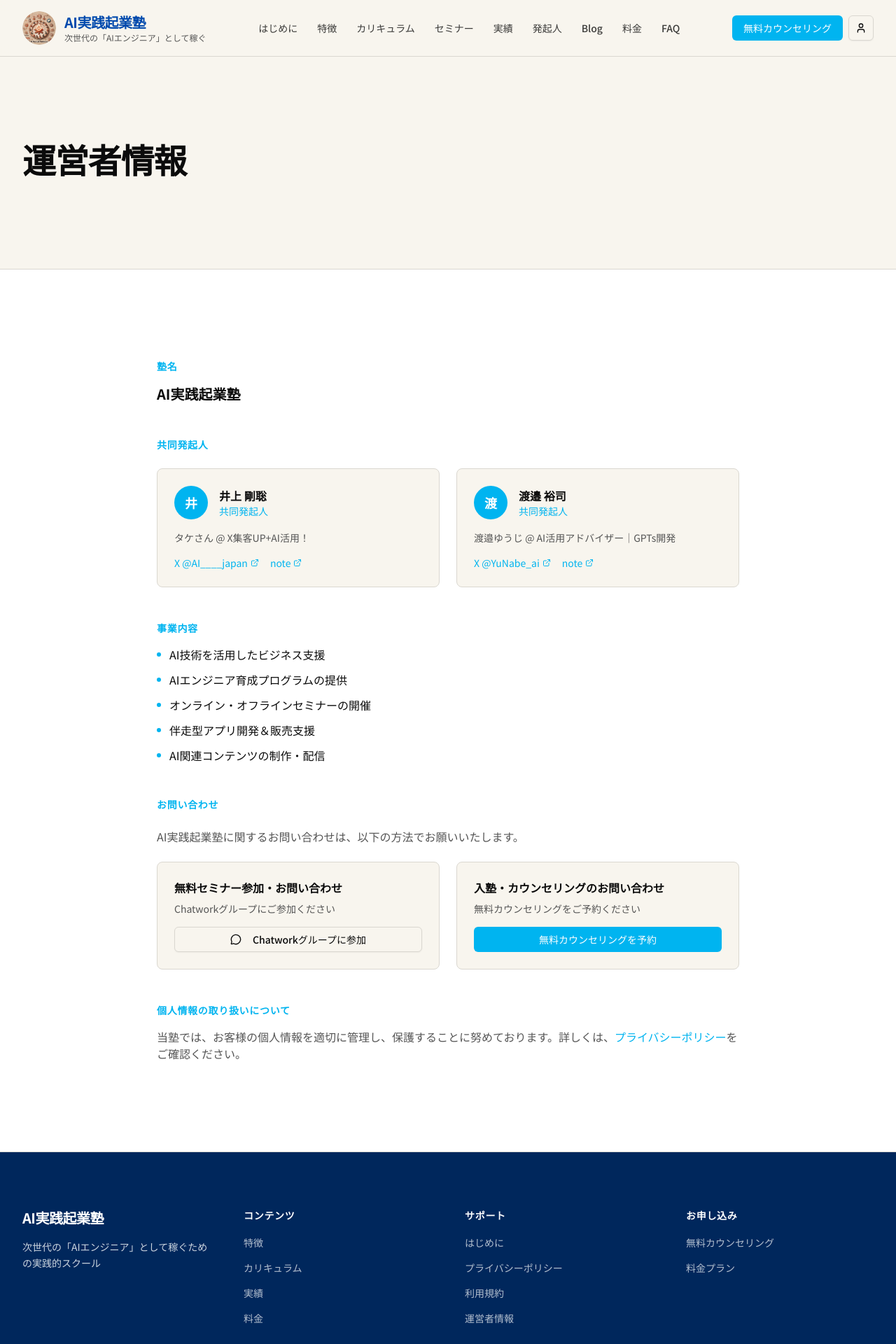
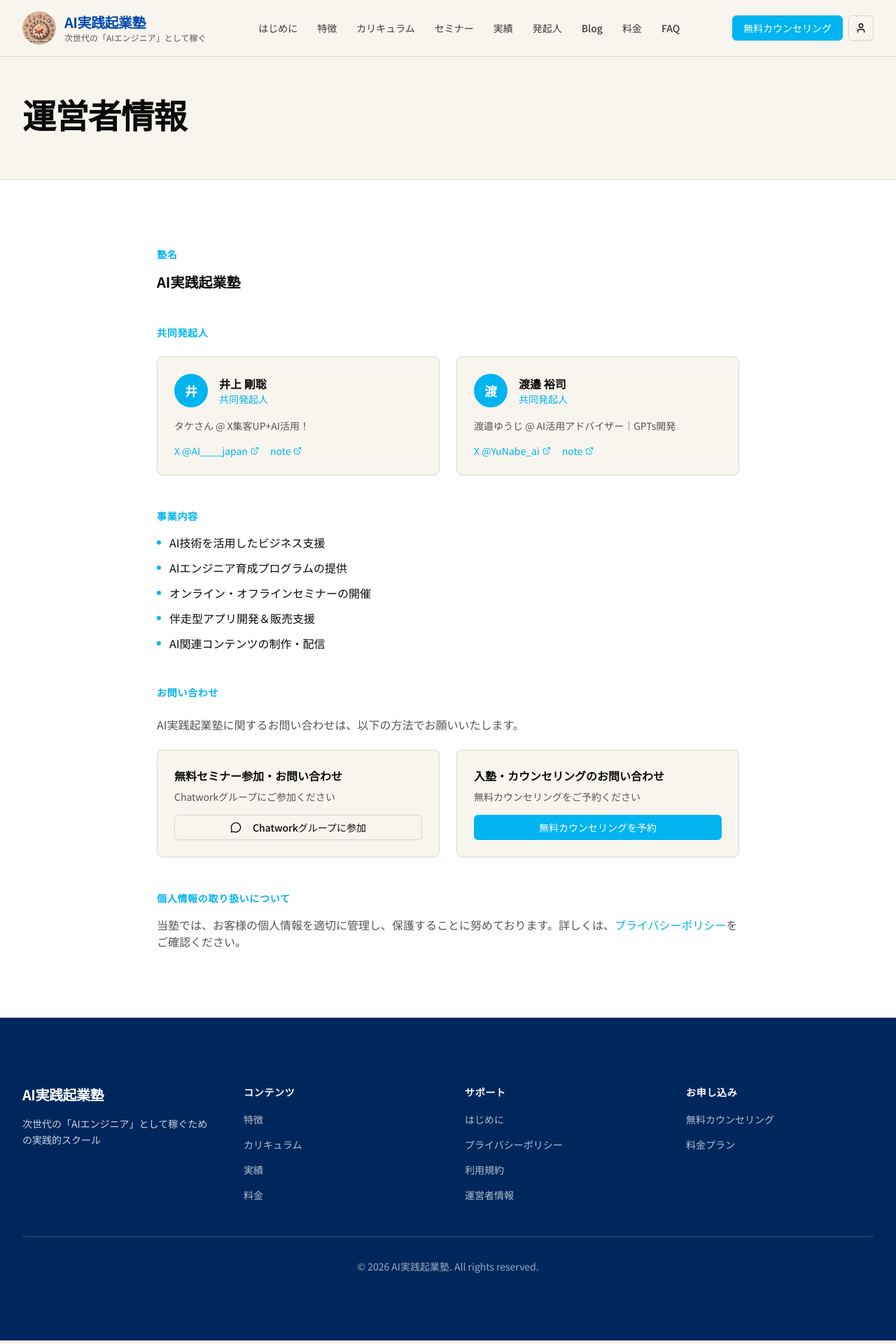
Before and after one commit to KANIKANIMAN1234/AI-jissenn-HP, a Next.js app in the folder 05_app/: page /company in a window 1280 px wide. Shown: the top 1920 px of the page at 70% size. Built offline with nearby package versions, Linux system fonts and the light colour scheme.

Commit message:
全ページのパディングを統一（Hero: py-10 lg:py-16, Content: py-16 lg:py-24）
Made-with: Cursor

```diff
--- a/05_app/app/company/page.tsx
+++ b/05_app/app/company/page.tsx
@@ -45,7 +45,7 @@ export default function CompanyPage() {
       <Header />
       <main className="pt-16 lg:pt-20">
         {/* Hero Section */}
-        <section className="py-20 lg:py-32 bg-background">
+        <section className="py-10 lg:py-16 bg-background">
           <div className="max-w-7xl mx-auto px-6 lg:px-8">
             <div className="max-w-3xl">
               <h1 className="text-4xl lg:text-5xl font-serif font-bold text-foreground tracking-tight">
@@ -56,7 +56,7 @@ export default function CompanyPage() {
         </section>
 
         {/* Content */}
-        <section className="py-20 lg:py-32 bg-card border-y border-border">
+        <section className="py-16 lg:py-24 bg-card border-y border-border">
           <div className="max-w-4xl mx-auto px-6 lg:px-8">
             <div className="space-y-12">
               {/* Name */}
--- a/05_app/app/privacy/page.tsx
+++ b/05_app/app/privacy/page.tsx
@@ -14,7 +14,7 @@ export default function PrivacyPage() {
       <Header />
       <main className="pt-16 lg:pt-20">
         {/* Hero Section */}
-        <section className="py-20 lg:py-32 bg-background">
+        <section className="py-10 lg:py-16 bg-background">
           <div className="max-w-7xl mx-auto px-6 lg:px-8">
             <div className="max-w-3xl">
               <h1 className="text-4xl lg:text-5xl font-serif font-bold text-foreground tracking-tight">
@@ -25,7 +25,7 @@ export default function PrivacyPage() {
         </section>
 
         {/* Content */}
-        <section className="py-20 lg:py-32 bg-card border-y border-border">
+        <section className="py-16 lg:py-24 bg-card border-y border-border">
           <div className="max-w-4xl mx-auto px-6 lg:px-8">
             <div className="prose prose-lg max-w-none">
               <p className="text-muted-foreground mb-8">
--- a/05_app/app/terms/page.tsx
+++ b/05_app/app/terms/page.tsx
@@ -15,7 +15,7 @@ export default function TermsPage() {
       <Header />
       <main className="pt-16 lg:pt-20">
         {/* Hero Section */}
-        <section className="py-20 lg:py-32 bg-background">
+        <section className="py-10 lg:py-16 bg-background">
           <div className="max-w-7xl mx-auto px-6 lg:px-8">
             <div className="max-w-3xl">
               <h1 className="text-4xl lg:text-5xl font-serif font-bold text-foreground tracking-tight">
@@ -26,7 +26,7 @@ export default function TermsPage() {
         </section>
 
         {/* Content */}
-        <section className="py-20 lg:py-32 bg-card border-y border-border">
+        <section className="py-16 lg:py-24 bg-card border-y border-border">
           <div className="max-w-4xl mx-auto px-6 lg:px-8">
             <p className="text-muted-foreground mb-12">
               AI実践起業塾をご利用いただくにあたり、以下の利用規約を必ずお読みいただき、同意の上でご利用ください。
--- a/05_app/components/footer.tsx
+++ b/05_app/components/footer.tsx
@@ -22,7 +22,7 @@ const footerLinks = {
 export function Footer() {
   return (
     <footer className="text-white" style={{ backgroundColor: '#00275C' }}>
-      <div className="max-w-7xl mx-auto px-6 lg:px-8 py-16 lg:py-20">
+      <div className="max-w-7xl mx-auto px-6 lg:px-8 py-16 lg:py-24">
         <div className="grid grid-cols-1 md:grid-cols-2 lg:grid-cols-4 gap-10 lg:gap-12">
           {/* Brand */}
           <div className="lg:col-span-1">
--- a/05_app/components/home/cta-section.tsx
+++ b/05_app/components/home/cta-section.tsx
@@ -4,7 +4,7 @@ import { ArrowRight } from "lucide-react"
 
 export function CTASection() {
   return (
-    <section id="apply" className="py-20 lg:py-32 bg-muted">
+    <section id="apply" className="py-16 lg:py-24 bg-muted">
       <div className="max-w-4xl mx-auto px-6 lg:px-8 text-center">
         <h2 className="text-3xl lg:text-4xl font-serif font-bold text-foreground leading-tight text-balance">
           2025年、AIを単なる流行で終わらせるのか、
--- a/05_app/components/home/quick-links-section.tsx
+++ b/05_app/components/home/quick-links-section.tsx
@@ -54,7 +54,7 @@ const quickLinks = [
 
 export function QuickLinksSection() {
   return (
-    <section className="py-20 lg:py-32 bg-background">
+    <section className="py-16 lg:py-24 bg-background">
       <div className="max-w-7xl mx-auto px-6 lg:px-8">
         <div className="text-center mb-16">
           <h2 className="text-sm font-semibold text-primary uppercase tracking-wider mb-4">
--- a/05_app/components/home/stats-section.tsx
+++ b/05_app/components/home/stats-section.tsx
@@ -23,7 +23,7 @@ const stats = [
 
 export function StatsSection() {
   return (
-    <section className="py-20 lg:py-32 bg-card">
+    <section className="py-16 lg:py-24 bg-card">
       <div className="max-w-7xl mx-auto px-6 lg:px-8">
         <div className="text-center mb-16">
           <h2 className="text-sm font-semibold text-primary uppercase tracking-wider mb-4">
```
